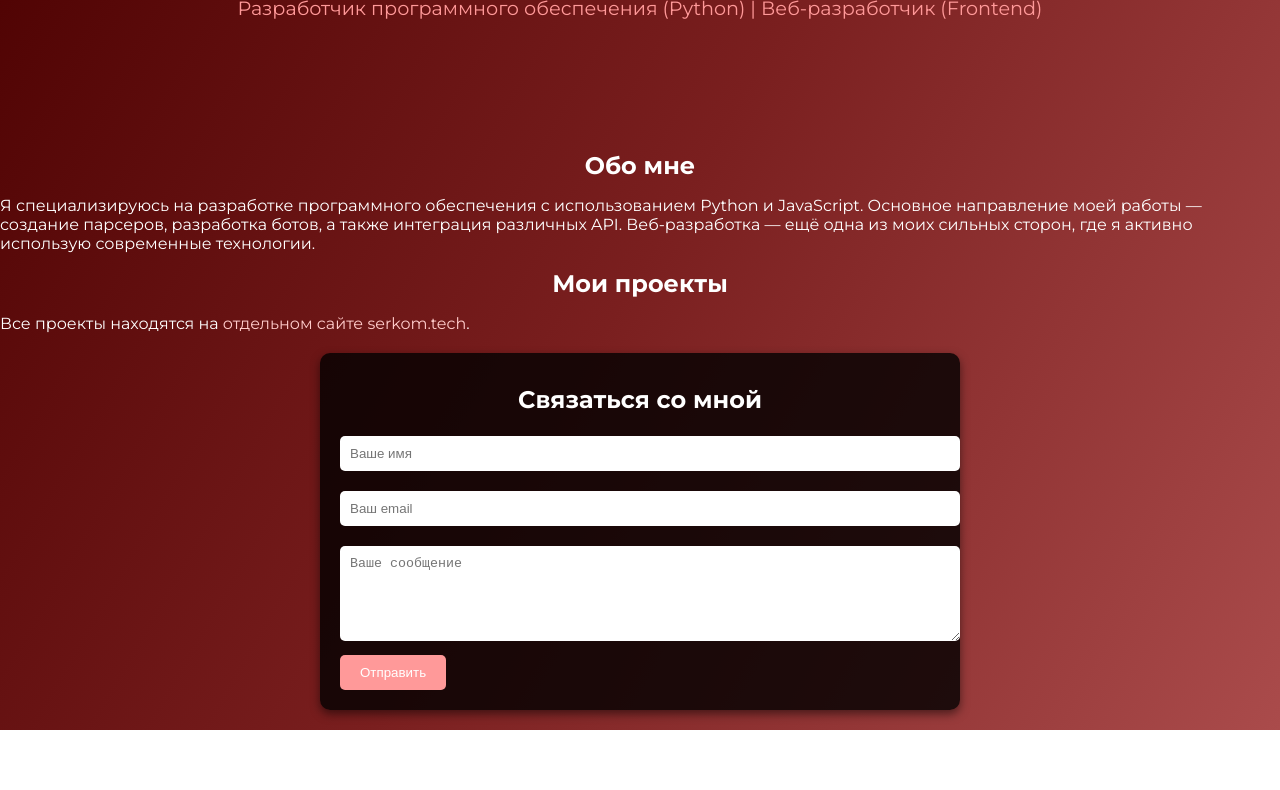
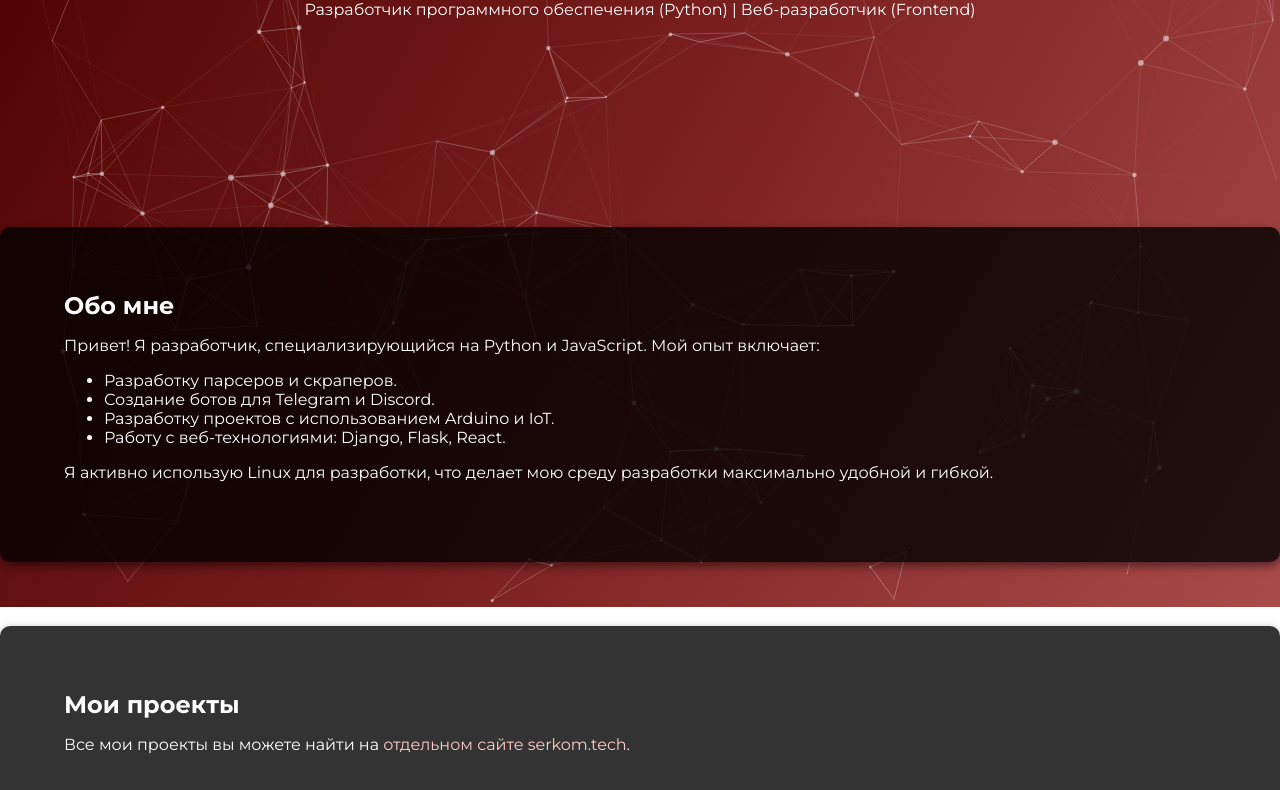
Before and after one commit to Serkom2000/Serkom2000.github.io, a plain HTML site: page index.html in a window 1280 px wide. Shown: the part 193-983 px from the top of the page. Before the commit the page ends 923 px from the top, so only its background shows below. Drawn offline with nearby package versions, Linux system fonts and the light colour scheme.

Commit message:
Update index.html
Particles

```diff
--- a/index.html
+++ b/index.html
@@ -3,7 +3,8 @@
 <head>
   <meta charset="UTF-8">
   <meta name="viewport" content="width=device-width, initial-scale=1.0">
-  <title>Serkom - Разработчик</title>
+  <title>Serkom</title>
+  <script src="https://cdn.jsdelivr.net/npm/particles.js"></script>
   <style>
     /* Основные стили */
     @import url('https://fonts.googleapis.com/css2?family=Montserrat:wght@400;700&display=swap');
@@ -11,16 +12,26 @@
     body {
       margin: 0;
       font-family: 'Montserrat', sans-serif;
-      background: linear-gradient(120deg, #4b0000, #7a1f1f, #aa4b4b);
       color: #ffffff;
       overflow-x: hidden;
-      scroll-behavior: smooth;
+    }
+
+    #particles-js {
+      position: absolute;
+      width: 100%;
+      height: 100%;
+      background: linear-gradient(120deg, #4b0000, #7a1f1f, #aa4b4b);
+      z-index: -1;
+    }
+
+    .container {
+      text-align: center;
+      padding: 10% 5%;
     }
 
     h1, h2 {
-      text-align: center;
-      margin: 0.5em 0;
       font-weight: 700;
+      margin: 10px 0;
     }
 
     a {
@@ -33,54 +44,31 @@
       color: #ffd6d6;
     }
 
-    .header {
-      text-align: center;
-      padding: 100px 20px;
-    }
-
-    .subtitle {
-      font-size: 1.2em;
-      color: #ff9999;
-    }
-
-    footer {
-      text-align: center;
-      padding: 20px;
-      background: rgba(0, 0, 0, 0.8);
-    }
-
-    /* Анимация текста */
-    .animate-text {
-      font-size: 2.5em;
-      animation: fadeIn 2s ease-out;
-    }
-
-    @keyframes fadeIn {
-      from {
-        opacity: 0;
-        transform: translateY(-20px);
-      }
-      to {
-        opacity: 1;
-        transform: translateY(0);
-      }
-    }
-
-    /* Форма обратной связи */
-    .contact-form {
-      max-width: 600px;
-      margin: 20px auto;
-      padding: 20px;
+    .section {
+      max-width: 90%;
+      margin: 5% auto;
+      padding: 5%;
       background: rgba(0, 0, 0, 0.8);
       border-radius: 10px;
       box-shadow: 0 4px 10px rgba(0, 0, 0, 0.5);
     }
 
+    .section h2 {
+      margin-top: 0;
+    }
+
+    footer {
+      text-align: center;
+      padding: 5%;
+      background: rgba(0, 0, 0, 0.9);
+    }
+
+    /* Компактная форма связи */
     .contact-form input,
     .contact-form textarea {
-      width: 100%;
+      width: 95%;
       padding: 10px;
-      margin: 10px 0;
+      margin: 5px 0;
       border: none;
       border-radius: 5px;
     }
@@ -88,7 +76,7 @@
     .contact-form button {
       background: #ff9999;
       color: #fff;
-      padding: 10px 20px;
+      padding: 10px 15px;
       border: none;
       border-radius: 5px;
       cursor: pointer;
@@ -98,31 +86,145 @@
     .contact-form button:hover {
       background: #ff6666;
     }
+
+    /* Адаптивность */
+    @media (max-width: 768px) {
+      .container {
+        padding: 15% 5%;
+      }
+
+      .section {
+        padding: 8%;
+      }
+
+      .contact-form input,
+      .contact-form textarea {
+        width: 100%;
+      }
+    }
   </style>
 </head>
 <body>
-  <header class="header">
-    <h1 class="animate-text">Serkom (Сергей Комаров)</h1>
-    <p class="subtitle">Разработчик программного обеспечения (Python) | Веб-разработчик (Frontend)</p>
-  </header>
-  <main>
-    <section class="about">
+  <!-- Фон с партиклами -->
+  <div id="particles-js"></div>
+
+  <!-- Главная информация -->
+  <div class="container">
+    <h1>Serkom (Сергей Комаров)</h1>
+    <p>Разработчик программного обеспечения (Python) | Веб-разработчик (Frontend)</p>
+  </div>
+
+  <!-- О себе -->
+  <section class="section">
     <h2>Обо мне</h2>
-      <p>Я специализируюсь на разработке программного обеспечения с использованием Python и JavaScript. Основное направление моей работы — создание парсеров, разработка ботов, а также интеграция различных API. Веб-разработка — ещё одна из моих сильных сторон, где я активно использую современные технологии.</p>
+    <p>Привет! Я разработчик, специализирующийся на Python и JavaScript. Мой опыт включает:</p>
+    <ul>
+      <li>Разработку парсеров и скраперов.</li>
+      <li>Создание ботов для Telegram и Discord.</li>
+      <li>Разработку проектов с использованием Arduino и IoT.</li>
+      <li>Работу с веб-технологиями: Django, Flask, React.</li>
+    </ul>
+    <p>Я активно использую Linux для разработки, что делает мою среду разработки максимально удобной и гибкой.</p>
   </section>
-    <section class="projects">
+
+  <!-- Проекты -->
+  <section class="section">
     <h2>Мои проекты</h2>
-      <p>Все проекты находятся на <a href="https://serkom.tech" target="_blank">отдельном сайте serkom.tech</a>.</p>
+    <p>Все мои проекты вы можете найти на <a href="https://serkom.tech" target="_blank">отдельном сайте serkom.tech</a>.</p>
   </section>
-    <section class="contact-form">
+
+  <!-- Форма обратной связи -->
+  <section class="section contact-form">
     <h2>Связаться со мной</h2>
     <form action="https://formspree.io/f/your-email" method="POST">
       <input type="text" name="name" placeholder="Ваше имя" required>
       <input type="email" name="email" placeholder="Ваш email" required>
-        <textarea name="message" placeholder="Ваше сообщение" rows="5" required></textarea>
+      <textarea name="message" placeholder="Ваше сообщение" rows="4" required></textarea>
       <button type="submit">Отправить</button>
     </form>
   </section>
-  </main>
+
+  <!-- Подвал -->
+  <footer>
+    <p>&copy; 2024 Serkom. Все права защищены.</p>
+  </footer>
+
+  <script>
+    /* Particles.js конфигурация */
+    particlesJS('particles-js', {
+      "particles": {
+        "number": {
+          "value": 100,
+          "density": {
+            "enable": true,
+            "value_area": 800
+          }
+        },
+        "color": {
+          "value": "#ffffff"
+        },
+        "shape": {
+          "type": "circle",
+          "stroke": {
+            "width": 0,
+            "color": "#000000"
+          }
+        },
+        "opacity": {
+          "value": 0.5,
+          "random": false
+        },
+        "size": {
+          "value": 3,
+          "random": true
+        },
+        "line_linked": {
+          "enable": true,
+          "distance": 150,
+          "color": "#ffffff",
+          "opacity": 0.4,
+          "width": 1
+        },
+        "move": {
+          "enable": true,
+          "speed": 2,
+          "direction": "none",
+          "random": false,
+          "straight": false,
+          "out_mode": "out",
+          "bounce": false,
+          "attract": {
+            "enable": false,
+            "rotateX": 600,
+            "rotateY": 1200
+          }
+        }
+      },
+      "interactivity": {
+        "detect_on": "canvas",
+        "events": {
+          "onhover": {
+            "enable": true,
+            "mode": "repulse"
+          },
+          "onclick": {
+            "enable": true,
+            "mode": "push"
+          },
+          "resize": true
+        },
+        "modes": {
+          "repulse": {
+            "distance": 100,
+            "duration": 0.4
+          },
+          "push": {
+            "particles_nb": 4
+          }
+        }
+      },
+      "retina_detect": true
+    });
+  </script>
 </body>
 </html>
```
Lines whose indentation alone changed are shown as unchanged.
